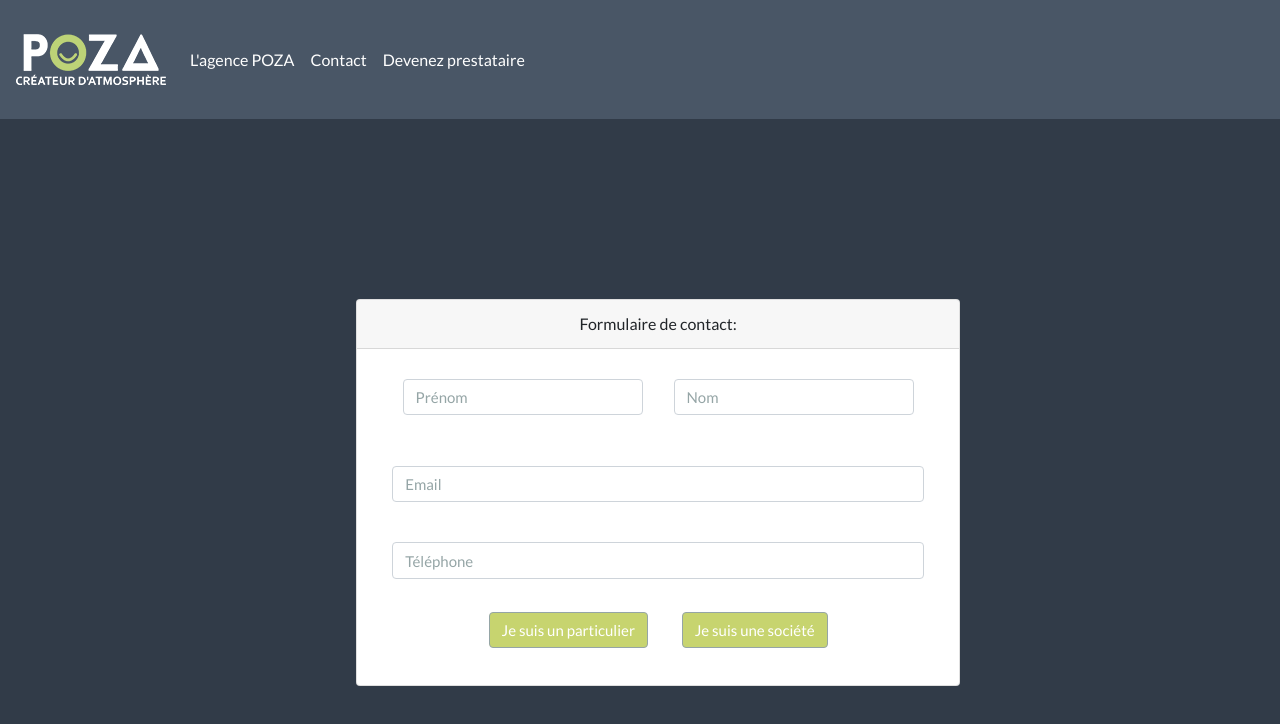
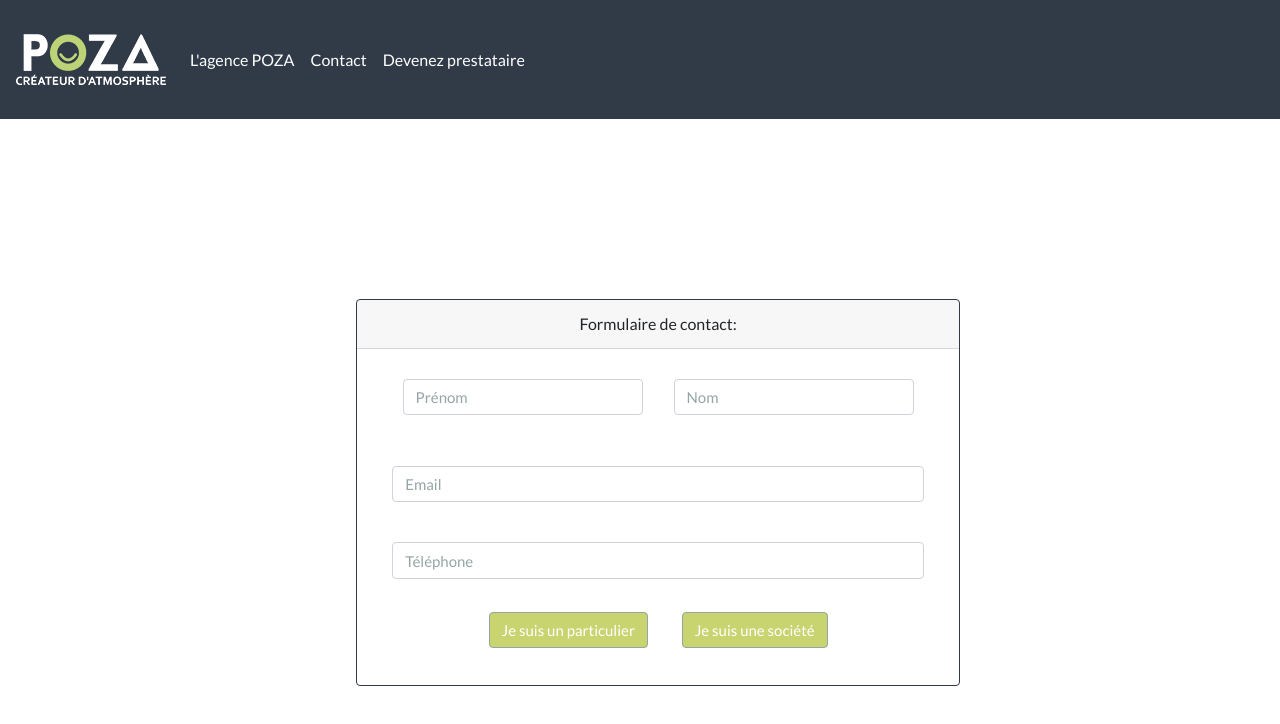
Before and after one commit to LorraineDamiens/P3_customer-frontend, a React (Create React App) app: page / in a window 1280 px wide. Shown: the top 724 px of the page. Built offline with nearby package versions, Linux system fonts and the light colour scheme.

Commit message:
changement couleur

```diff
--- a/src/App.css
+++ b/src/App.css
@@ -1,13 +1,17 @@
 body {
   font-size: 1rem !important;
   text-align: center;
-  background-color: #313b48;
 }
 a {
   color: white !important;
 }
+
+a:visited {
+  color: #bdd180 !important;
+}
+
 .navbar {
-  background-color: #495666;
+  background-color: #313b48;
   color: white;
 }
 .miscont {
@@ -23,6 +27,7 @@ a {
 }
 .card {
   margin: 30px;
+  border-color: #313b48;
 }
 .custform {
   width: 50%;
@@ -35,7 +40,9 @@ a {
   margin: 3%;
   background-color: #c7d46f;
 }
-
+.btn-secondary:hover {
+  background-color: #313b48;
+}
 .modal .modal-content {
   color: white;
   background: #495666;
--- a/src/components/Navbar.jsx
+++ b/src/components/Navbar.jsx
@@ -1,20 +1,34 @@
 import React, { useState } from "react";
-import { Navbar, NavbarBrand, Nav, NavItem, NavLink } from "reactstrap";
+import {
+  Navbar,
+  NavbarBrand,
+  Nav,
+  NavItem,
+  NavLink,
+  NavbarToggler,
+  Collapse
+} from "reactstrap";
 
 function NavbarTop() {
+  const [isOpen, setIsOpen] = useState(false);
+
+  const toggle = () => setIsOpen(!isOpen);
   return (
     <>
       <Navbar light expand="md">
         <NavbarBrand href="/">
           <img src="images/minilogopoza.png" alt="logo poza" />
         </NavbarBrand>
-
+        <NavbarToggler onClick={toggle} />
+        <Collapse isOpen={isOpen} navbar>
           <Nav className="mr-auto" navbar>
             <NavItem>
               <NavLink href="https://poza-evenement.fr/">L'agence POZA</NavLink>
             </NavItem>
             <NavItem>
-            <NavLink href="https://poza-evenement.fr/contact/">Contact</NavLink>
+              <NavLink href="https://poza-evenement.fr/contact/">
+                Contact
+              </NavLink>
             </NavItem>
 
             <NavItem>
@@ -23,6 +37,7 @@ function NavbarTop() {
               </NavLink>
             </NavItem>
           </Nav>
+        </Collapse>
       </Navbar>
     </>
   );
```
Also changed, not shown: src/components/ServiceCard.jsx (+1 -7 lines). Lines whose indentation alone changed are shown as unchanged.
